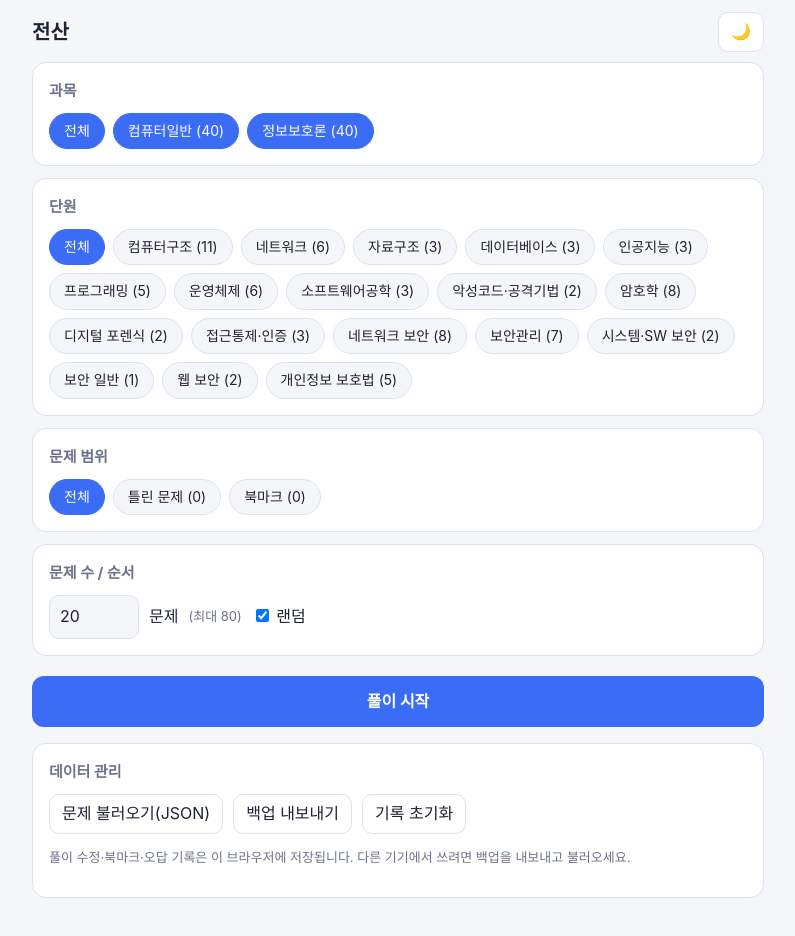
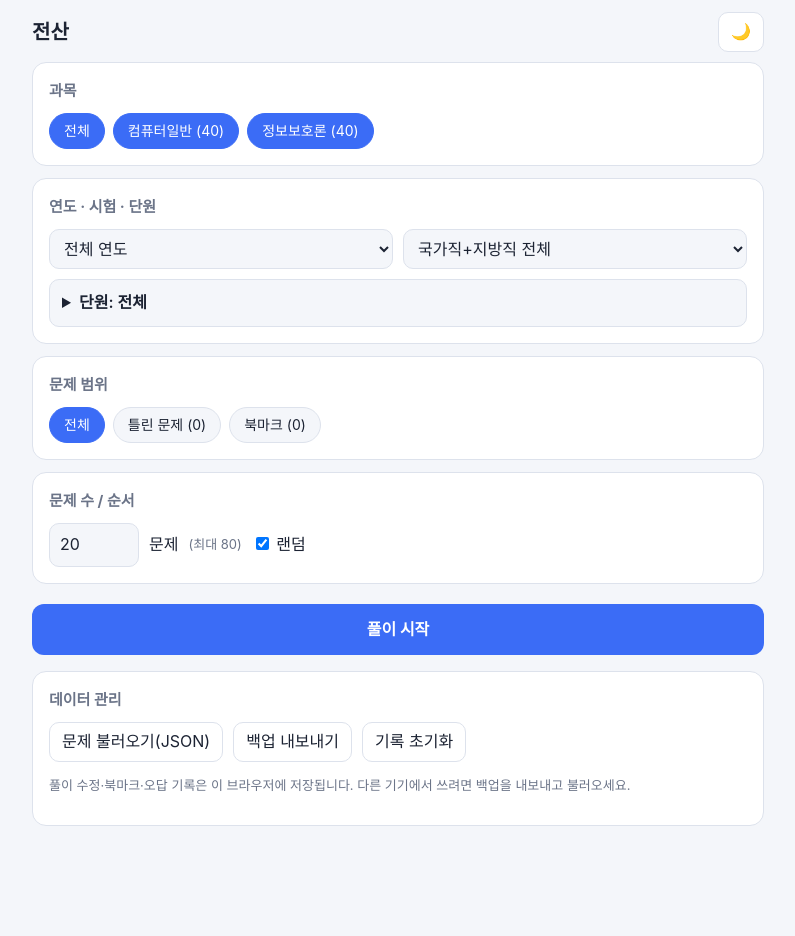
Before and after one commit to pms1-mine/Gcbt, a plain HTML site: page index.html in a window 1280 px wide. Shown: the whole page, without its empty margins (242-1037 px from the left). After the commit the page ends 898 px from the top, so only its background shows below. Drawn offline with Linux system fonts and the light colour scheme.

Commit message:
Add files via upload

```diff
--- a/index.html
+++ b/index.html
@@ -32,6 +32,10 @@ input[type=number]{width:90px}
 .tag b{color:var(--pri)}
 .qn{font-size:22px;font-weight:800;margin:6px 0 4px}
 .qt{font-size:17px;white-space:pre-wrap;margin-bottom:10px}
+.dd{margin-top:10px;border:1px solid var(--bd);border-radius:10px;background:var(--bg)}
+.dd summary{padding:10px 12px;cursor:pointer;font-weight:600}
+.ddl{max-height:220px;overflow:auto;padding:2px 12px 10px;display:grid;grid-template-columns:repeat(auto-fill,minmax(150px,1fr));gap:2px}
+.ddl label{display:flex;gap:6px;align-items:center;padding:6px 0}
 .qimg{display:block;max-width:100%;height:auto;margin:6px auto 12px;background:#fff;border-radius:8px;padding:6px}
 .star{background:none;border:0;font-size:26px;color:var(--sub);padding:0 4px}
 .star.on{color:var(--star)}
@@ -156,19 +160,23 @@ const NUM=["①","②","③","④","⑤","⑥"];
 let extra=ld('cbt_extra',[]),wrong=ld('cbt_wrong',{}),bm=ld('cbt_bm',{}),notes=ld('cbt_notes',{});
 let sess=ld('cbt_sess',null),theme=ld('cbt_theme',matchMedia('(prefers-color-scheme:dark)').matches?'dark':'light');
 let ALL=[],QM={};
-function build(){const m=new Map();[...BASE,...extra].forEach(q=>{q.unit=q.unit||'기타';m.set(q.id,q)});ALL=[...m.values()];QM=Object.fromEntries(ALL.map(q=>[q.id,q]))}
+function build(){const m=new Map();[...BASE,...extra].forEach(q=>{q.unit=q.unit||'기타';const r=q.round||'';q.year=(r.match(/\d{4}/)||['기타'])[0];q.kind=(r.match(/국가직|지방직|서울시|법원직|교육청|경찰/)||['기타'])[0];m.set(q.id,q)});ALL=[...m.values()];QM=Object.fromEntries(ALL.map(q=>[q.id,q]))}
 build();
-let view='home',selSub=null,selUnit=null,src='all',cnt=20,rnd=true,editing=false,navOpen=false;
+let view='home',selSub=null,selUnit=null,selYear='all',selKind='all',unitOpen=false,src='all',cnt=20,rnd=true,editing=false,navOpen=false;
 const SUBJ=['컴퓨터일반','정보보호론'];
 const subjects=()=>[...new Set([...SUBJ,...ALL.map(q=>q.subject)])];
-const units=()=>[...new Set(ALL.filter(q=>selSub.has(q.subject)).map(q=>q.unit))];
+const inBase=q=>selSub.has(q.subject)&&(selYear=='all'||q.year==selYear)&&(selKind=='all'||q.kind==selKind);
+const units=()=>[...new Set(ALL.filter(inBase).map(q=>q.unit))];
+const years=()=>[...new Set(ALL.map(q=>q.year))].sort().reverse();
+const kinds=()=>[...new Set(ALL.map(q=>q.kind))];
+const unitLabel=()=>{if(!selUnit)return '전체';const a=[...selUnit];return a.length<=2?a.join(', '):a[0]+' 외 '+(a.length-1)+'개'};
 const setTheme=()=>document.documentElement.setAttribute('data-theme',theme);
 setTheme();
 const toggleTheme=()=>{theme=theme=='dark'?'light':'dark';sv('cbt_theme',theme);setTheme();render()};
 const saveSess=()=>sv('cbt_sess',sess);
 
 /* ========= 홈 ========= */
-function pool(){return ALL.filter(q=>selSub.has(q.subject)&&(!selUnit||selUnit.has(q.unit))&&(src=='all'||(src=='wrong'&&wrong[q.id])||(src=='bm'&&bm[q.id])))}
+function pool(){return ALL.filter(q=>inBase(q)&&(!selUnit||selUnit.has(q.unit))&&(src=='all'||(src=='wrong'&&wrong[q.id])||(src=='bm'&&bm[q.id])))}
 function home(){
   if(!selSub)selSub=new Set(subjects());
   const subs=subjects(),p=pool().length;
@@ -181,10 +189,19 @@ function home(){
     <button class="chip ${selSub.size==subs.length?'on':''}" onclick="allSub()">전체</button>
     ${subs.map((s,i)=>`<button class="chip ${selSub.has(s)?'on':''}" onclick="togSub(${i})">${esc(s)} (${ALL.filter(q=>q.subject==s).length})</button>`).join('')}
   </div></div>
-  <div class="card"><h3>단원</h3><div class="chips">
-    <button class="chip ${!selUnit?'on':''}" onclick="allUnit()">전체</button>
-    ${units().map((u,i)=>`<button class="chip ${selUnit&&selUnit.has(u)?'on':''}" onclick="togUnit(${i})">${esc(u)} (${ALL.filter(q=>selSub.has(q.subject)&&q.unit==u).length})</button>`).join('')}
-  </div></div>
+  <div class="card"><h3>연도 · 시험 · 단원</h3>
+    <div class="row">
+      <select style="flex:1" onchange="setYear(this.value)"><option value="all">전체 연도</option>${years().map(y=>`<option value="${y}" ${selYear==y?'selected':''}>${y}${y=='기타'?'':'년'}</option>`).join('')}</select>
+      <select style="flex:1" onchange="setKind(this.value)"><option value="all">국가직+지방직 전체</option>${kinds().map(k=>`<option value="${k}" ${selKind==k?'selected':''}>${k}</option>`).join('')}</select>
+    </div>
+    <details class="dd" ${unitOpen?'open':''} ontoggle="unitOpen=this.open">
+      <summary>단원: ${esc(unitLabel())}</summary>
+      <div class="ddl">
+        <label><input type="checkbox" ${!selUnit?'checked':''} onchange="allUnit()"> 전체</label>
+        ${units().map((u,i)=>`<label><input type="checkbox" ${selUnit&&selUnit.has(u)?'checked':''} onchange="togUnit(${i})"> ${esc(u)} <span class="sm">(${ALL.filter(q=>inBase(q)&&q.unit==u).length})</span></label>`).join('')}
+      </div>
+    </details>
+  </div>
   <div class="card"><h3>문제 범위</h3><div class="chips">
     ${[['all','전체'],['wrong',`틀린 문제 (${Object.keys(wrong).filter(i=>QM[i]).length})`],['bm',`북마크 (${Object.keys(bm).filter(i=>QM[i]).length})`]].map(([k,l])=>`<button class="chip ${src==k?'on':''}" onclick="setSrc('${k}')">${l}</button>`).join('')}
   </div></div>
@@ -204,6 +221,8 @@ function home(){
 function togSub(i){const s=subjects()[i];selSub.has(s)?selSub.delete(s):selSub.add(s);if(!selSub.size)selSub.add(s);selUnit=null;render()}
 function togUnit(i){const u=units()[i];if(!selUnit)selUnit=new Set();selUnit.has(u)?selUnit.delete(u):selUnit.add(u);if(!selUnit.size)selUnit=null;render()}
 function allUnit(){selUnit=null;render()}
+function setYear(v){selYear=v;selUnit=null;render()}
+function setKind(v){selKind=v;selUnit=null;render()}
 function allSub(){selSub=new Set(subjects());selUnit=null;render()}
 function setSrc(k){src=k;render()}
 function startNew(){
@@ -290,7 +309,7 @@ function impFile(e){
       if(d.bm){Object.assign(bm,d.bm);sv('cbt_bm',bm)}
       if(d.wrong){Object.assign(wrong,d.wrong);sv('cbt_wrong',wrong)}
       msg+='기록 복원 완료.'}
-    build();selSub=null;selUnit=null;alert(msg||'불러온 내용이 없습니다.');render();
+    build();selSub=null;selUnit=null;selYear='all';selKind='all';alert(msg||'불러온 내용이 없습니다.');render();
   }catch(err){alert('JSON 파일을 읽을 수 없습니다.')}};
   r.readAsText(f);
 }
```
